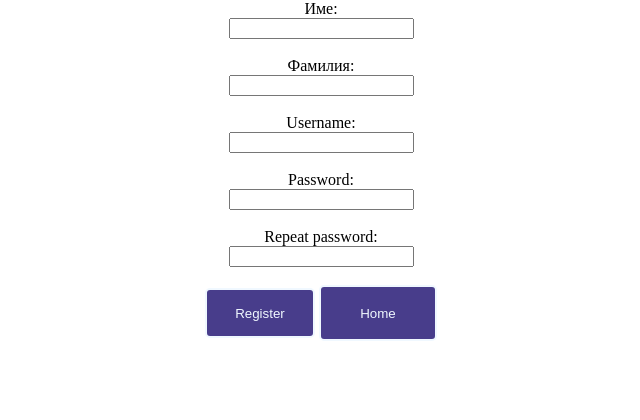
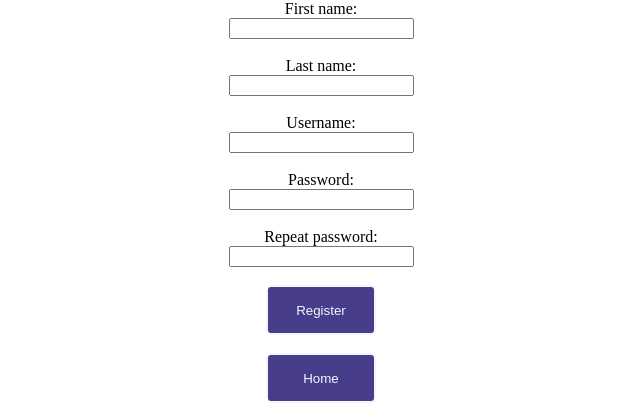
Before and after one commit to vpatrikov/vacation_manager, a PHP site: page /Site/register.php in a window 1280 px wide. Shown: the part 131-551 px from the top of the page, without its empty margins (319-959 px from the left). Run offline with PHP 8.4, Linux system fonts and the light colour scheme.

Commit message:
another realted to the last

```diff
--- a/Site/login.php
+++ b/Site/login.php
@@ -22,7 +22,7 @@
         <input type="password" id="pass" name="pass" maxlength="10"><br><br>
         <input class="actionbttns" type="submit" id="submit" value="Log in"><br><br>
 
-        <input onclick="location.href='index.php'" class="actionbttns" name="return" value="Home">
+        <input onclick="location.href='index.php'" type="submit" class="actionbttns" name="return" value="Home">
     </div>
     <script src="prj.js"></script>
 </body>
--- a/Site/register.php
+++ b/Site/register.php
@@ -12,9 +12,9 @@
         <h1>Register</h1>
     </header>
     <div id="regist">
-        <label for="fname">Име:</label><br>
+        <label for="fname">First name:</label><br>
         <input type="text" id="fname" name="fname" maxlength="10"><br><br>
-        <label for="lname">Фамилия:</label><br>
+        <label for="lname">Last name:</label><br>
         <input type="text" id="lname" name="lname" maxlength="15"><br><br>
         <label for="nickname">Username:</label><br>
         <input type="text" id="nickname" name="nickname" maxlength="12"><br><br>
@@ -22,8 +22,8 @@
         <input type="password" id="password" name="password" maxlength="10"><br><br>
         <label for="passwordRep">Repeat password:</label><br>
         <input type="password" id="passwordRep" name="passwordRep" maxlength="10"><br><br>
-        <input class="actionbttns" type="submit" name="register" value="Register">
-        <input onclick="location.href='index.php'" class="actionbttns" name="return" value="Home">
+        <input class="actionbttns" type="submit" name="register" value="Register"><br><br>
+        <input onclick="location.href='index.php'" type="submit" class="actionbttns" name="return" value="Home">
     </div>
 
 </body>
--- a/Site/vacations.php
+++ b/Site/vacations.php
@@ -23,10 +23,10 @@
     </header>
 
     <form method="post">
-        <div id="buttons">
+        <div class="buttons">
             <br>
-            <input type="submit" name="viewbttn" value="View Data" />
-            <input type="submit" name="editbttn" value="Edit Data" />
+            <input class="actionbttns" type="submit" name="viewbttn" value="View Data" />
+            <input class="actionbttns" type="submit" name="editbttn" value="Edit Data" />
         </div>
     </form>
 </body>
```
